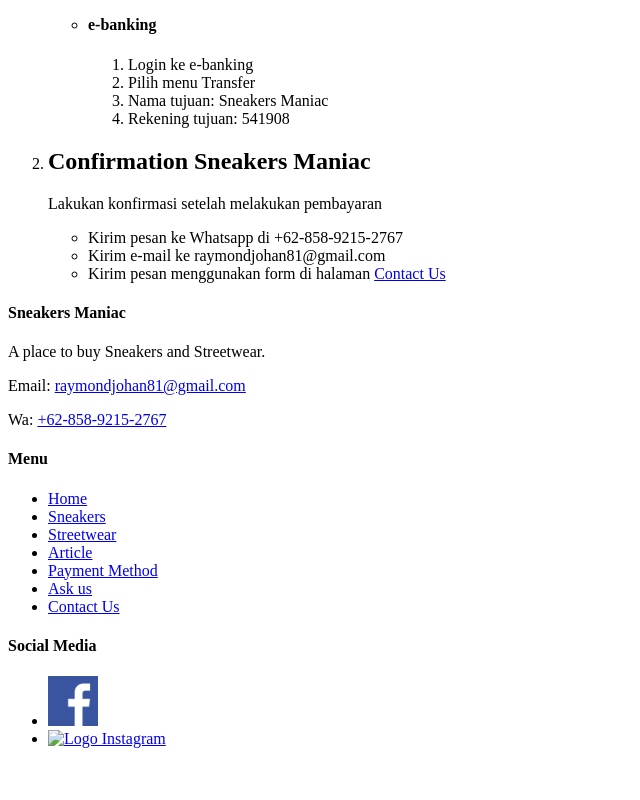
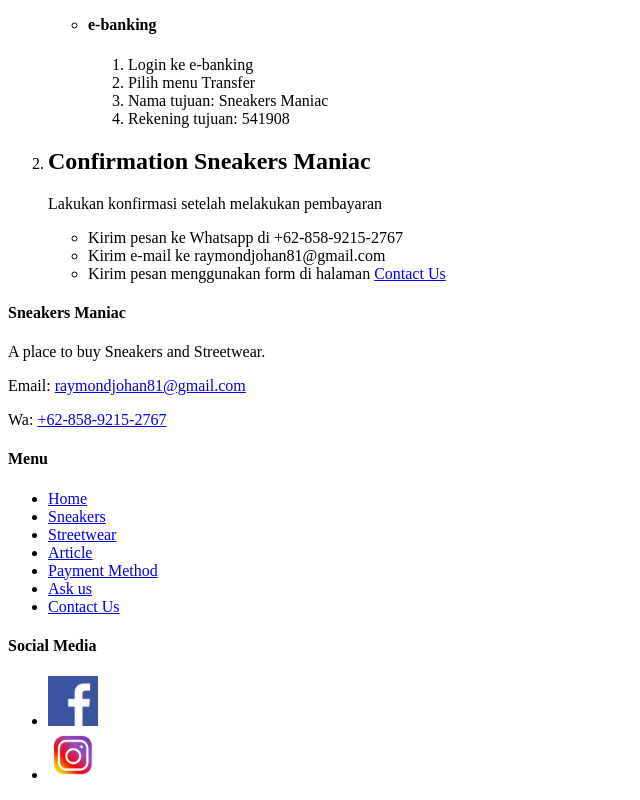
Before and after one commit to raymondjohan/raymondjohan.github.io, a plain HTML site: page paymentmethod.html in a window 1280 px wide. Shown: the part 778-1578 px from the top of the page, without its empty margins (0-640 px from the left). Before the commit the page ends 1542 px from the top, so only its background shows below. Drawn offline with Linux system fonts and the light colour scheme.

Commit message:
Update paymentmethod.html

```diff
--- a/paymentmethod.html
+++ b/paymentmethod.html
@@ -131,8 +131,7 @@
         </li>
         <li>
             <a href="https://instagram.com/_rxymondjohxn" title="Instagram - _rxymondjohxn">
-            <img src="images/logo Instagram.jpg" alt="Logo Instagram" width="50">
-            </a>
+            <img src="images/logo-Instagram.jpg" alt="Logo Instagram" width="50">
         </li>
     </ul>
     <!-- End menu sekunder -->
```
